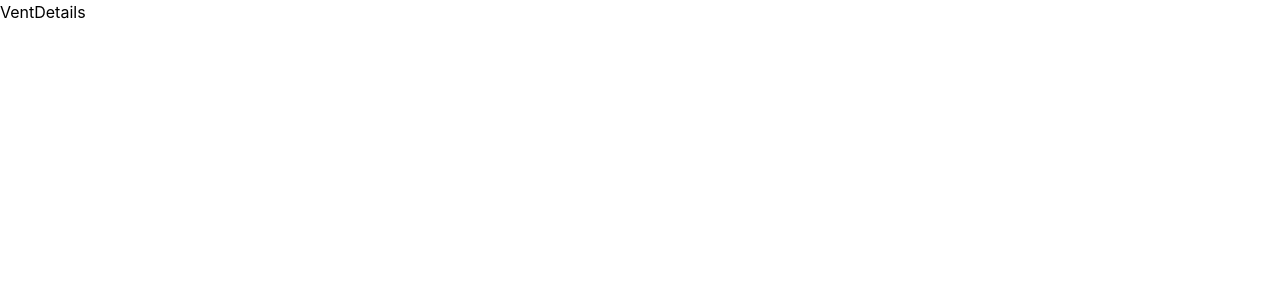
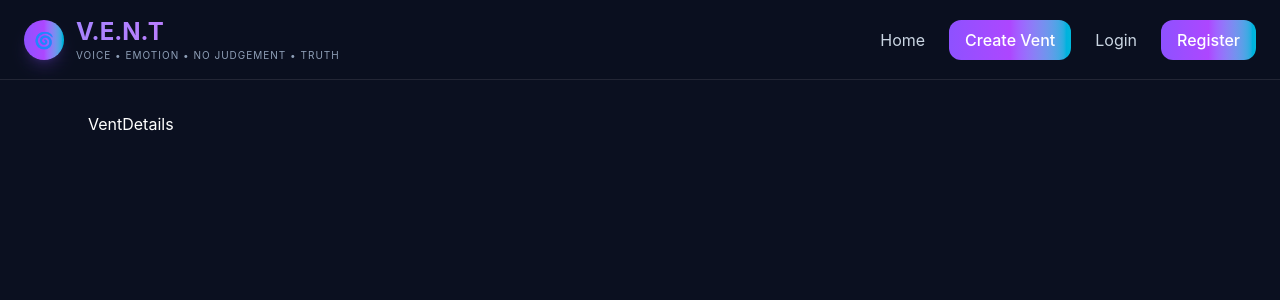
Before and after one commit to OM3GA-11/vent, a React app in the folder frontend/: page /vents/1 in a window 1280 px wide. Shown: the top 300 px of the page. Built offline with nearby package versions, Linux system fonts and the light colour scheme; the HTML template or start-up script is replaced by a standard one.

Commit message:
Connect backend to feed and build home page

```diff
--- a/frontend/src/App.jsx
+++ b/frontend/src/App.jsx
@@ -1,4 +1,6 @@
 import { Routes, Route } from "react-router-dom";
+
+import MainLayout from "./layout/MainLayout";
 
 import Home from "./pages/Home";
 import Login from "./pages/Login";
@@ -8,6 +10,7 @@ import VentDetails from "./pages/VentDetails";
 
 function App() {
   return (
+    <MainLayout>
       <Routes>
         <Route path="/" element={<Home />} />
         <Route path="/login" element={<Login />} />
@@ -15,6 +18,7 @@ function App() {
         <Route path="/profile" element={<Profile />} />
         <Route path="/vents/:id" element={<VentDetails />} />
       </Routes>
+    </MainLayout>
   );
 }
 
--- /dev/null
+++ b/frontend/src/api/vent.js
@@ -0,0 +1,7 @@
+import api from "./axios";
+
+export const getVents = async () => {
+  const response = await api.get("/vents");
+
+  return response.data;
+};
--- /dev/null
+++ b/frontend/src/components/EmotionFilter.jsx
@@ -0,0 +1,24 @@
+const emotions = [
+  { label: "😊 Happy", color: "bg-green-500/20 text-green-400" },
+  { label: "😟 Stressed", color: "bg-amber-500/20 text-amber-400" },
+  { label: "😔 Sad", color: "bg-blue-500/20 text-blue-400" },
+  { label: "😡 Angry", color: "bg-red-500/20 text-red-400" },
+  { label: "😰 Anxious", color: "bg-purple-500/20 text-purple-400" },
+];
+
+function EmotionFilter() {
+  return (
+    <div className="flex flex-wrap gap-3">
+      {emotions.map((emotion) => (
+        <button
+          key={emotion.label}
+          className={`rounded-full px-4 py-2 text-sm font-medium transition hover:scale-105 ${emotion.color}`}
+        >
+          {emotion.label}
+        </button>
+      ))}
+    </div>
+  );
+}
+
+export default EmotionFilter;
--- /dev/null
+++ b/frontend/src/components/Navbar.jsx
@@ -0,0 +1,98 @@
+import { Link } from "react-router-dom";
+import useAuthStore from "../store/authStore";
+
+function Navbar() {
+  const user = useAuthStore((state) => state.user);
+  const logout = useAuthStore((state) => state.logout);
+
+  return (
+    <header className="sticky top-0 z-50 border-b border-white/10 bg-[#0B1020]/80 backdrop-blur-xl">
+      <nav className="mx-auto flex max-w-7xl items-center justify-between px-6 py-4">
+
+        {/* Logo */}
+        <Link
+          to="/"
+          className="flex items-center gap-3"
+        >
+          <div className="flex h-10 w-10 items-center justify-center rounded-full bg-gradient-to-r from-violet-500 via-purple-500 to-cyan-500 shadow-lg shadow-violet-500/20">
+            🌀
+          </div>
+
+          <div>
+            <h1 className="bg-gradient-to-r from-violet-400 via-purple-400 to-cyan-400 bg-clip-text text-2xl font-bold text-transparent">
+              V.E.N.T
+            </h1>
+
+            <p className="text-[10px] uppercase tracking-widest text-slate-400">
+              Voice • Emotion • No Judgement • Truth
+            </p>
+          </div>
+        </Link>
+
+        {/* Navigation */}
+        <div className="flex items-center gap-6 text-slate-300">
+          <Link
+            to="/"
+            className="transition hover:text-white"
+          >
+            Home
+          </Link>
+          <Link
+  to="/create"
+  className="
+    rounded-xl
+    bg-gradient-to-r
+    from-violet-500
+    via-purple-500
+    to-cyan-500
+    px-4
+    py-2
+    font-medium
+    text-white
+    transition
+    hover:opacity-90
+  "
+>
+  Create Vent
+</Link>
+
+          {user ? (
+            <>
+              <Link
+                to="/profile"
+                className="transition hover:text-white"
+              >
+                Profile
+              </Link>
+
+              <button
+                onClick={logout}
+                className="rounded-xl border border-white/10 px-4 py-2 transition hover:bg-white/10"
+              >
+                Logout
+              </button>
+            </>
+          ) : (
+            <>
+              <Link
+                to="/login"
+                className="transition hover:text-white"
+              >
+                Login
+              </Link>
+
+              <Link
+                to="/register"
+                className="rounded-xl bg-gradient-to-r from-violet-500 via-purple-500 to-cyan-500 px-4 py-2 font-medium text-white transition hover:opacity-90"
+              >
+                Register
+              </Link>
+            </>
+          )}
+        </div>
+      </nav>
+    </header>
+  );
+}
+
+export default Navbar;
--- /dev/null
+++ b/frontend/src/components/VentCard.jsx
@@ -0,0 +1,48 @@
+function VentCard({ vent }) {
+  return (
+    <div
+      className="
+        rounded-2xl
+        border
+        border-white/10
+        bg-white/[0.03]
+        p-6
+        backdrop-blur-md
+        transition-all
+        duration-300
+        hover:border-violet-500/40
+        hover:bg-white/[0.06]
+        hover:shadow-lg
+        hover:shadow-violet-500/10
+      "
+    >
+      <h2 className="mb-3 text-xl font-semibold">
+        {vent.title}
+      </h2>
+
+      <p className="mb-4 text-slate-300">
+        {vent.content}
+      </p>
+
+      <div className="mb-4 flex items-center gap-3">
+        <span className="rounded-full bg-amber-500/20 px-3 py-1 text-xs text-amber-400">
+          {vent.emotion}
+        </span>
+
+        <span className="text-sm text-slate-500">
+          by {vent.author.username}
+        </span>
+      </div>
+
+      <div className="flex gap-4 text-slate-400">
+        <span>▲ {vent._count.votes}</span>
+
+        <span>
+          💬 {vent._count.comments}
+        </span>
+      </div>
+    </div>
+  );
+}
+
+export default VentCard;
--- a/frontend/src/index.css
+++ b/frontend/src/index.css
@@ -1 +1,34 @@
 @import "tailwindcss";
+
+:root {
+  color-scheme: dark;
+}
+
+body {
+  margin: 0;
+  min-height: 100vh;
+
+  background:
+  radial-gradient(
+    circle at top left,
+    rgba(139, 92, 246, 0.35),
+    transparent 35%
+  ),
+  radial-gradient(
+    circle at top right,
+    rgba(20, 184, 166, 0.3),
+    transparent 35%
+  ),
+  #0b1020;
+
+  color: #f8fafc;
+
+  font-family:
+    Inter,
+    system-ui,
+    sans-serif;
+}
+
+* {
+  box-sizing: border-box;
+}
--- /dev/null
+++ b/frontend/src/layout/MainLayout.jsx
@@ -0,0 +1,15 @@
+import Navbar from "../components/Navbar";
+
+function MainLayout({ children }) {
+  return (
+    <div className="min-h-screen bg-[#0B1020] text-white">
+      <Navbar />
+
+      <main className="mx-auto max-w-6xl px-6 py-8">
+        {children}
+      </main>
+    </div>
+  );
+}
+
+export default MainLayout;
--- a/frontend/src/pages/Home.jsx
+++ b/frontend/src/pages/Home.jsx
@@ -1,5 +1,75 @@
+import { useQuery } from "@tanstack/react-query";
+
+import EmotionFilter from "../components/EmotionFilter";
+import VentCard from "../components/VentCard";
+
+import { getVents } from "../api/vent";
+
 function Home() {
-    return <h1> Home </h1>;
+  const {
+  data: vents,
+  isLoading,
+  error,
+} = useQuery({ queryKey: ["vents"], queryFn: getVents, });
+  return (
+    <div className="space-y-10">
+
+      {/* Hero */}
+
+
+      <section className="relative pb-6 pt-2">
+        <div
+            className="
+                    absolute
+                    -left-20
+                    -top-10
+                    h-72
+                    w-72
+                    rounded-full
+                   bg-violet-500/20
+                    blur-3xl
+                    "
+        />
+
+          <h1 className="relative bg-gradient-to-r from-violet-400 via-purple-400 to-cyan-400 bg-clip-text text-6xl font-bold text-transparent">
+            Let it out.
+          </h1>
+
+          <p className="relative mt-4 max-w-2xl text-lg text-slate-400">
+            A safe place to express emotions,
+            share experiences, and connect with
+            people who understand.
+          </p>
+      </section>
+
+      {/* Filters */}
+      <section>
+        <EmotionFilter />
+      </section>
+
+      {/* Feed */}
+      <section className="space-y-5">
+        {isLoading && (
+          <p className="text-slate-400">
+            Loading vents...
+          </p>
+        )}
+
+        {error && (
+          <p className="text-red-400">
+            Failed to load vents.
+          </p>
+        )}
+
+        {vents?.map((vent) => (
+          <VentCard
+            key={vent.id}
+            vent={vent}
+          />
+        ))}
+      </section>
+    </div>
+  );
 }
 
 export default Home;
```
Lines whose indentation alone changed are shown as unchanged.
